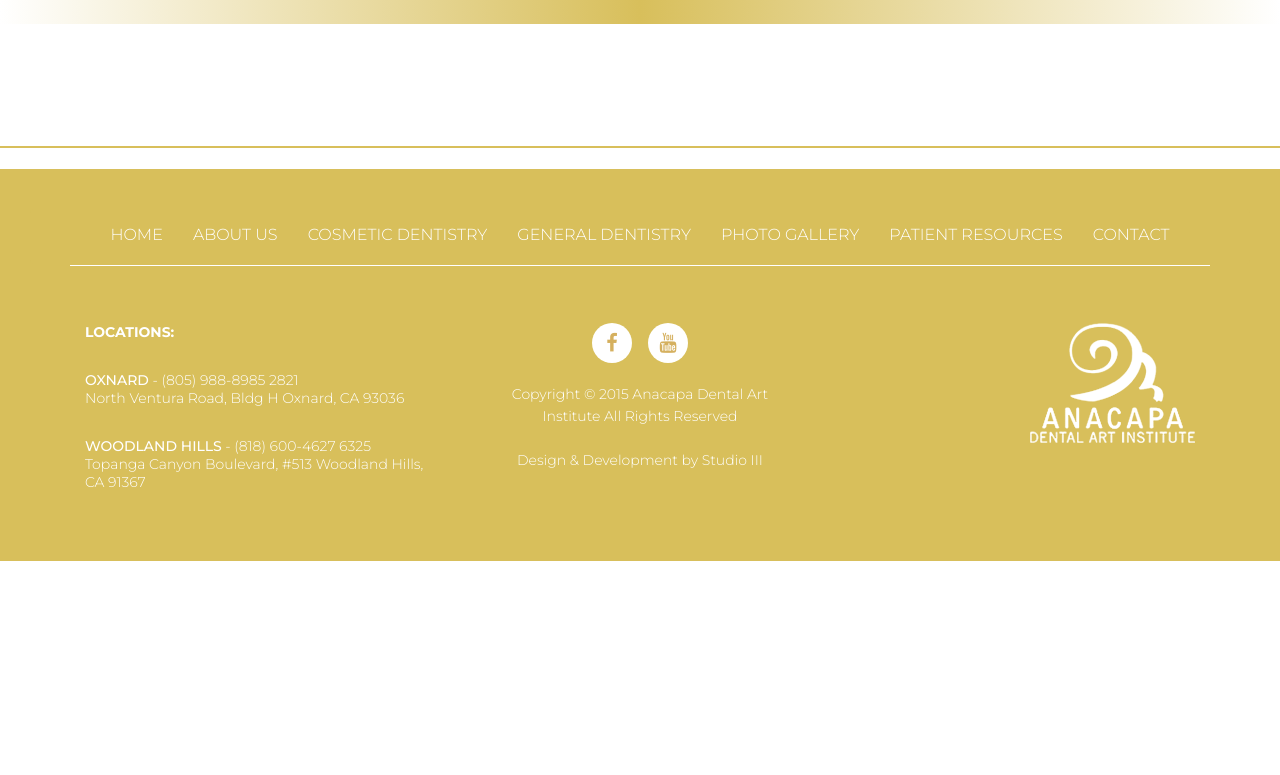
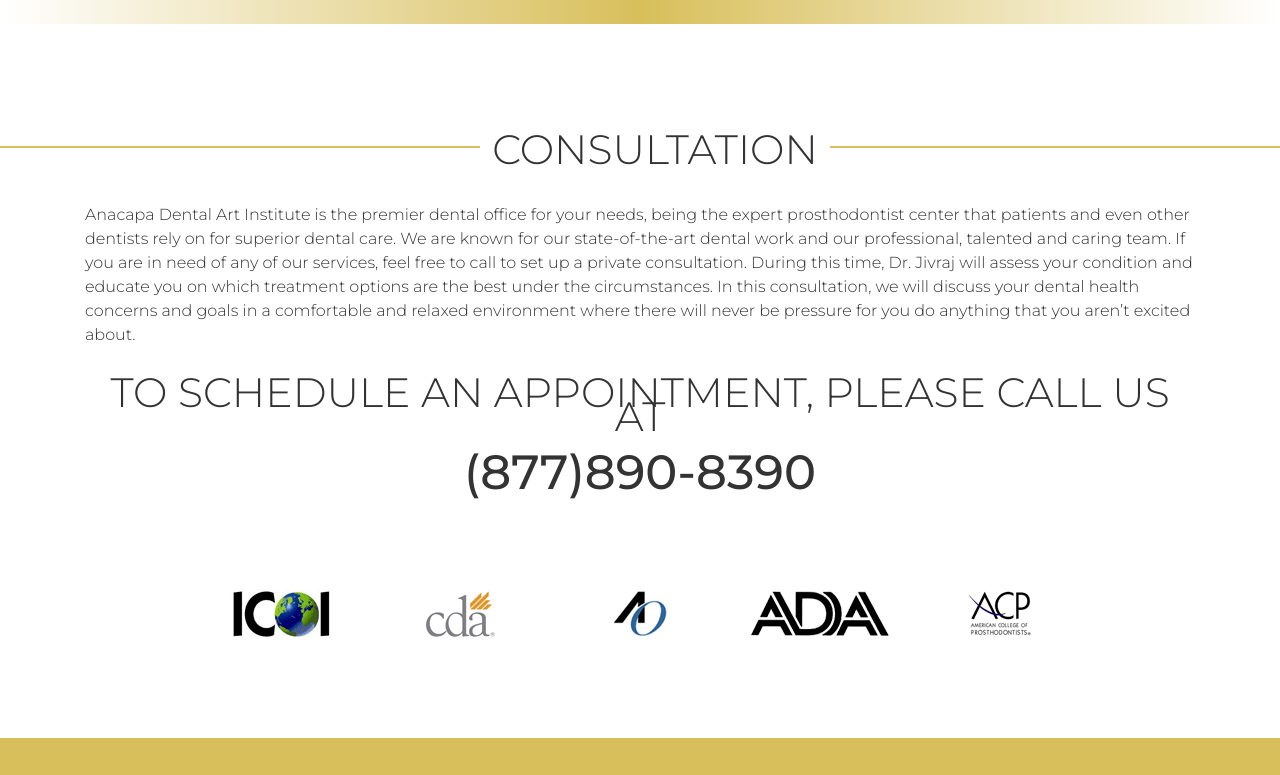
Before and after one commit to MichiyoYo/StudioIIIv1.1, a plain HTML site: page index.html in a window 1280 px wide. Shown: the part 7165-7940 px from the top of the page. Before the commit the page ends 7726 px from the top, so only its background shows below. Drawn offline with nearby package versions, Linux system fonts and the light colour scheme.

Commit message:
Added Consultation section and made it responsive

```diff
--- a/css/style.css
+++ b/css/style.css
@@ -762,5 +762,53 @@ section#slider {
 }
 
 #consultation hr {
-  border-top: 2px solid #d8bf5b
+  border-top: 2px solid #d8bf5b;
+  position: relative;
 }
+
+#consultation h2 {
+  font-size: 41px;
+  font-weight: 300;
+  text-transform: uppercase;
+  margin-bottom: 50px;
+  background-color: #fff;
+}
+
+#h2-box {
+  position: absolute;
+  top: -40px;
+}
+
+#cons-text-box {
+  margin: 3% 0;
+  font-weight: 300;
+  line-height: 24px;
+}
+
+#schedule {
+  line-height: 24px;
+  font-size: 41px;
+  font-weight: 300;
+}
+
+#phone-big {
+  font-size: 48px;
+  font-weight: 500;
+  margin-top: 20px;
+}
+
+@media (max-width:360px){
+  #schedule {
+    font-size: 26px;
+    line-height: 32px;
+  }
+
+  #phone-big{
+    font-size: 40px;
+    margin-top: 30px;
+  }
+
+  #consultation h2 {
+    font-size: 34px;
+  }
+}
--- a/index.html
+++ b/index.html
@@ -409,11 +409,48 @@
       <!-- Consultation -->
       <section id="consultation">
         <hr>
-        <div class="container-fluid">
+        <div class="container">
           <div class="row text-center">
-
+            <div class="col-md-12">
+              <div class="row">
+                <div class="col-lg-4 col-lg-offset-4" id="h2-box">
+                  <h2 class="text-uppercase">Consultation</h2>
+                </div>
+              </div>
+              <p class="text-left" id="cons-text-box">
+                Anacapa Dental Art Institute is the premier dental office for your needs, being the expert prosthodontist center that patients
+                and even other dentists rely on for superior dental care. We are known for our state-of-the-art dental work and our professional,
+                talented and caring team. If you are in need of any of our services, feel free to call to set up a private consultation.
+                During this time, Dr. Jivraj will assess your condition and educate you on which treatment options are the best under the circumstances. In this consultation, we will discuss your dental health concerns and goals in a comfortable and relaxed environment where there will never be pressure for you do anything that you aren’t excited about.
+              </p>
+              <p class="text-uppercase" id="schedule">To schedule an appointment, please call us at</p>
+              <div id="phone-big">(877)890-8390</div>
+              <div class="divider" id="section4"></div>
+              <div class="row" id="logos">
+                <div class="col-lg-12">
+                  <div class="col-lg-2 col-lg-offset-1">
+                    <img src="images\icoi.png">
+                  </div>
+                  <div class="col-lg-2">
+                    <img src="images\cda.png">
+                  </div>
+                  <div class="col-lg-2">
+                    <img src="images\ao.png">
+                  </div>
+                  <div class="col-lg-2">
+                    <img src="images\ada.png">
+                  </div>
+                  <div class="col-lg-2">
+                    <img src="images\acp.png">
+                  </div>
+                </div>
+              </div>
+              <!-- /.logos -->
+              <div class="divider" id="section5"></div>
+            </div>
           </div>
         </div>
+        <!-- /.container -->
       </section>
   </div>
   <!-- /#wrapper -->
```
